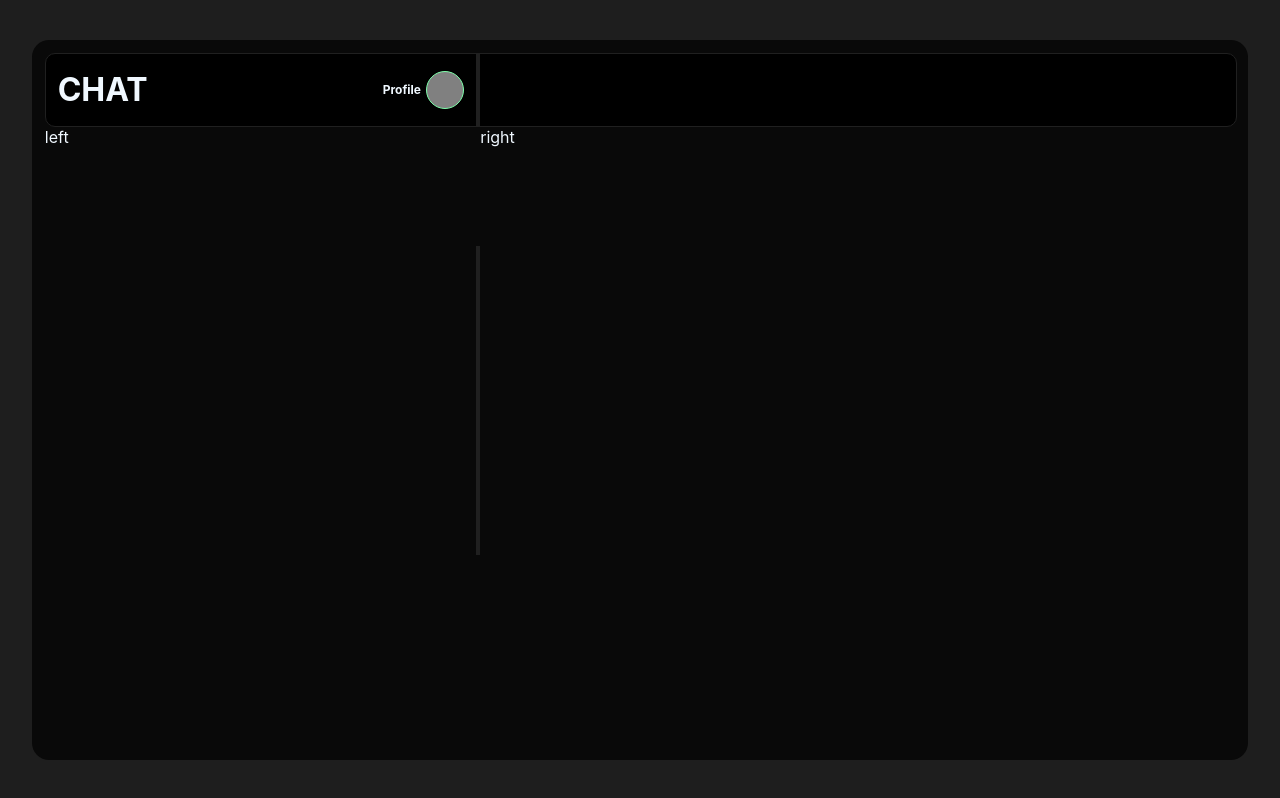
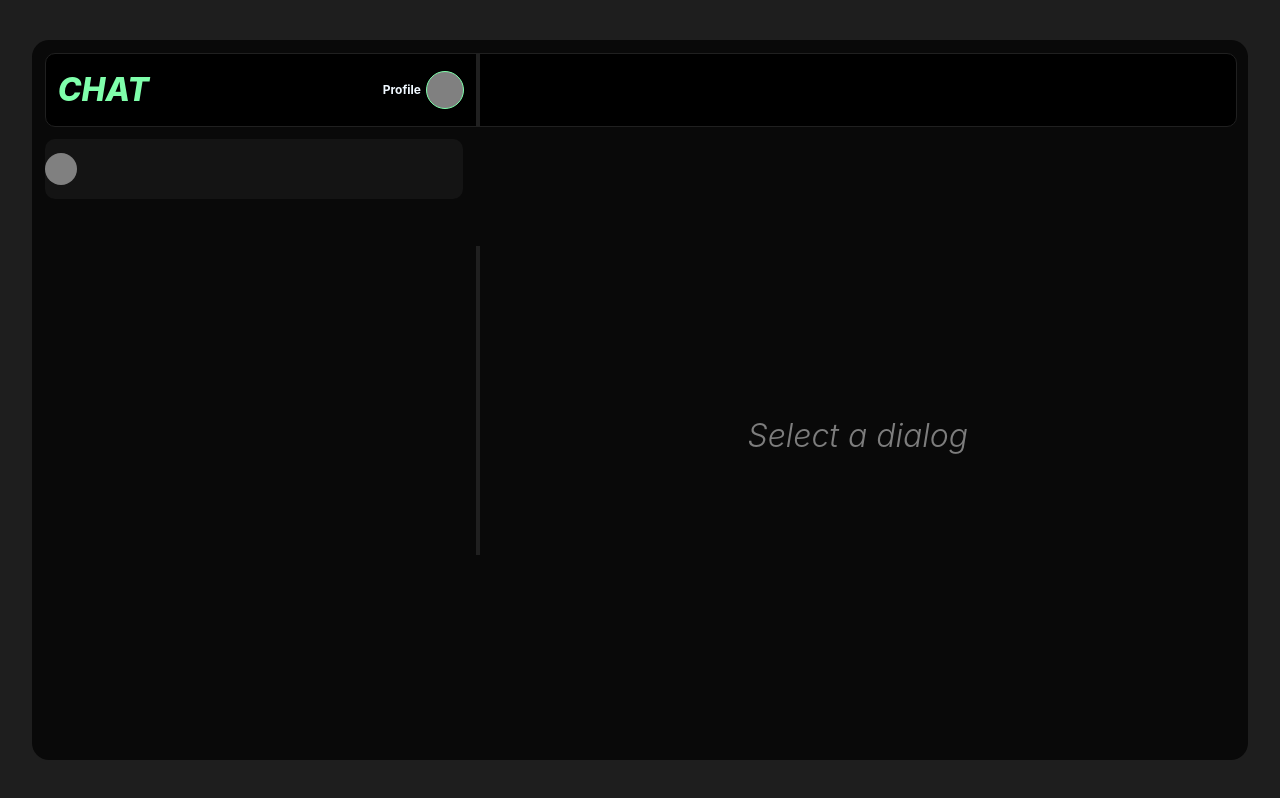
Before and after one commit to Hsu-hsuuuu/project-chat, a React (Create React App) app: page / in a window 1280 px wide. Built offline with nearby package versions, Linux system fonts and the light colour scheme.

Commit message:
added some styles for contact-card

```diff
--- a/src/components/ChatHeader/HeaderLeftSide/HeaderLeftSide.module.scss
+++ b/src/components/ChatHeader/HeaderLeftSide/HeaderLeftSide.module.scss
@@ -8,6 +8,12 @@
     align-items: center;
     justify-content: space-between;
     margin: 0.6% 1% 0.6% 1%;
+
+    .chat_name {
+        font-weight: 800;
+        font-style: italic;
+        color: #7FFFAB;
+    }
 
     .my_profile_block {
         display: flex;
--- a/src/components/ChatHeader/HeaderLeftSide/HeaderLeftSide.tsx
+++ b/src/components/ChatHeader/HeaderLeftSide/HeaderLeftSide.tsx
@@ -4,7 +4,7 @@ import styles from './HeaderLeftSide.module.scss'
 const HeaderLeftSide: FC = () => {
     return (
         <div className={ styles.left_side }>
-            <h1>CHAT</h1>
+            <h1 className={ styles.chat_name }>CHAT</h1>
             <div className={ styles.my_profile_block }>
                 <h3 className={ styles.profile_text }>Profile</h3>
                 <button className={ styles.my_profile_button }>
--- a/src/components/MainArea/MainLeftSide/MainLeftSide.module.scss
+++ b/src/components/MainArea/MainLeftSide/MainLeftSide.module.scss
@@ -4,4 +4,24 @@
 
 .main_left {
     width: 37%;
+    margin-top: 1%;
+
+    .contact {
+        height: 10%;
+        margin-right: 3%;
+        display: flex;
+        align-items: center;
+
+        cursor: pointer;
+        border-radius: 10px;
+        background-color: #141414;
+    }
+
+    .contact_photo {
+        width: 2.5vw;
+        height: 2.5vw;
+
+        border-radius: 50%;
+        background-color: gray;
+    }
 }
--- a/src/components/MainArea/MainLeftSide/MainLeftSide.tsx
+++ b/src/components/MainArea/MainLeftSide/MainLeftSide.tsx
@@ -4,7 +4,9 @@ import styles from './MainLeftSide.module.scss';
 const MainLeftSide: FC = () => {
     return (
         <div className={ styles.main_left }>
-            left
+            <div className={ styles.contact }>
+                <div className={ styles.contact_photo}></div> {/* photo */}
+            </div>
         </div>
     );
 }
--- a/src/components/MainArea/MainRightSide/MainRightSide.module.scss
+++ b/src/components/MainArea/MainRightSide/MainRightSide.module.scss
@@ -1,4 +1,12 @@
 .main_right {
     width: 64.78%;
+    display: flex;
+    justify-content: center;
+    align-items: center;
 
+    .preview_text {
+        font-weight: 300;
+        font-style: italic;
+        color: #7D7D7D;
+    }
 }
--- a/src/components/MainArea/MainRightSide/MainRightSide.tsx
+++ b/src/components/MainArea/MainRightSide/MainRightSide.tsx
@@ -4,7 +4,7 @@ import styles from './MainRightSide.module.scss';
 const MainRightSide: FC = () => {
     return (
         <div className={ styles.main_right }>
-            right
+            <h1 className={ styles.preview_text }>Select a dialog</h1>
         </div>
     );
 }
```
